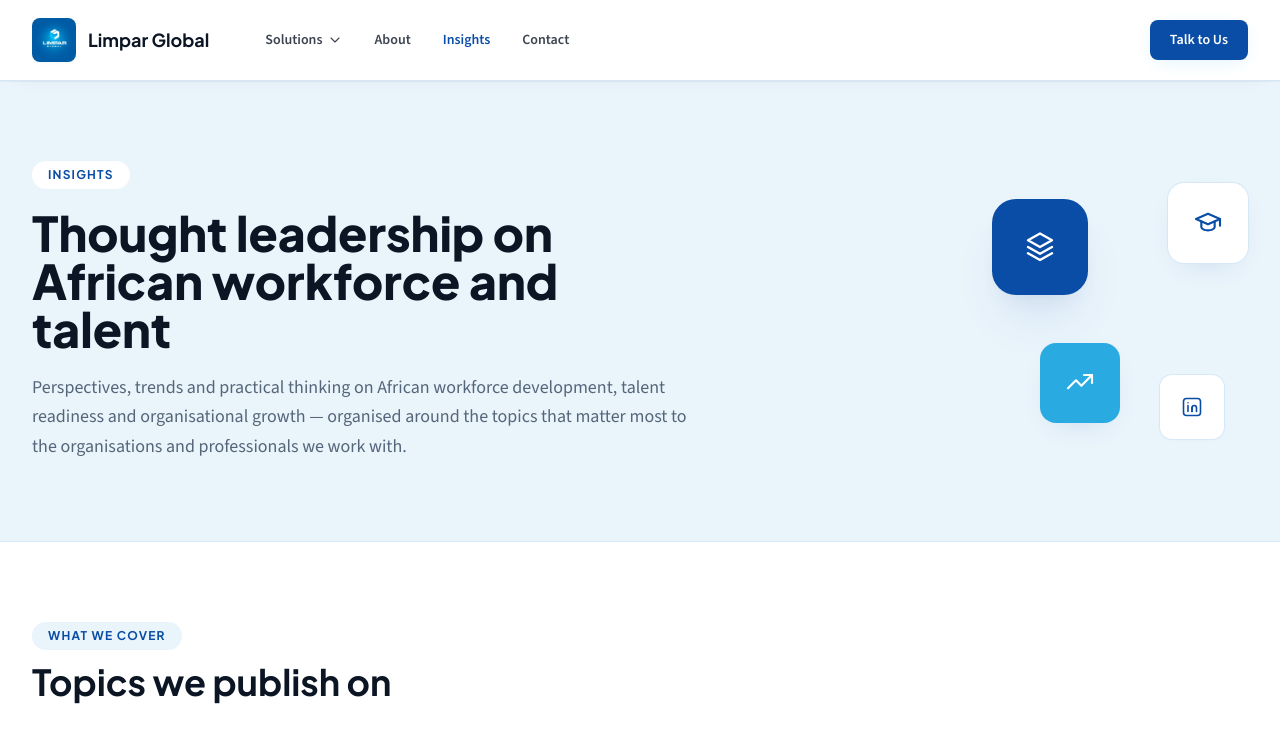
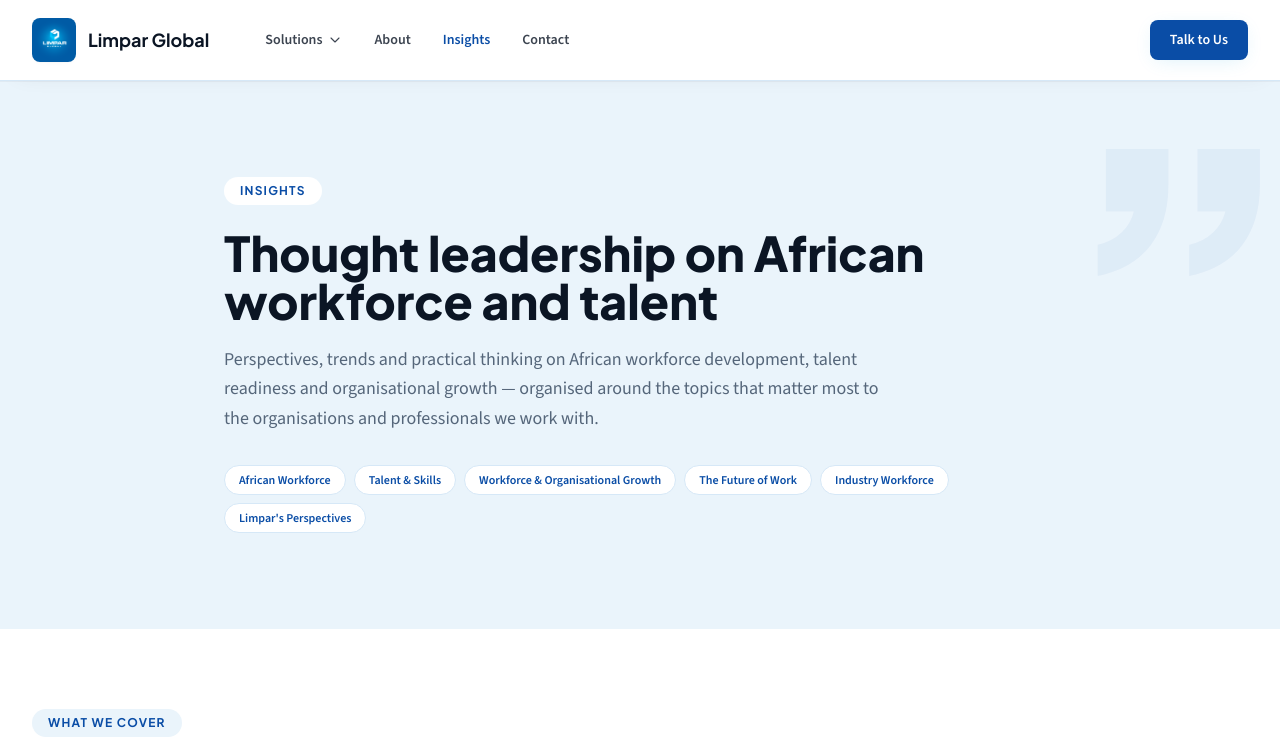
Before and after one commit to EmekaJoseph/limparglobal, a Nuxt app in the folder frontend/: page /insights in a window 1280 px wide. Shown: the top 741 px of the page. Built offline with nearby package versions, Linux system fonts and the light colour scheme.

Commit message:
update on heros

```diff
--- a/frontend/app/components/home/HeroSection.vue
+++ b/frontend/app/components/home/HeroSection.vue
@@ -7,7 +7,9 @@ import { company } from '~/data/company'
     <div class="mx-auto max-w-8xl px-4 pb-16 pt-14 sm:px-6 lg:px-8">
       <div class="flex flex-col items-center gap-14 lg:flex-row">
         <div class="flex flex-1 flex-col gap-6">
-          <span class="inline-flex self-start items-center rounded-full bg-limpar-pale px-4 py-1.5 font-heading text-xs font-bold uppercase tracking-widest text-limpar-deep">African Workforce
+          <span
+            class="inline-flex self-start items-center rounded-full bg-limpar-pale px-4 py-1.5 font-heading text-xs font-bold uppercase tracking-widest text-limpar-deep">African
+            Workforce
             &amp; Talent Partner</span>
           <h1 class="font-heading text-5xl font-extrabold leading-[1.1] text-limpar-ink sm:text-6xl">Building Africa's
             workforce for global opportunity</h1>
@@ -36,11 +38,12 @@ import { company } from '~/data/company'
           </div>
         </div>
         <div class="relative w-full flex-1">
-          <div class="aspect-[4/5] w-full overflow-hidden rounded-3xl shadow-panel">
+          <div class="aspect-[4/3] w-full overflow-hidden rounded-3xl shadow-panel">
             <img src="/images/hero-team-wide.webp" alt="A Limpar Global talent team collaborating in a modern office"
-              class="h-full w-full object-cover object-[center_28%]" width="1024" height="1024">
+              class="h-full w-full object-cover object-top" width="1024" height="1024">
           </div>
-          <div class="absolute -bottom-6 -left-6 hidden max-w-[13rem] flex-col gap-1 rounded-2xl bg-white p-5 shadow-card ring-1 ring-limpar-pale-border sm:flex">
+          <div
+            class="absolute -bottom-6 -left-6 hidden max-w-[13rem] flex-col gap-1 rounded-2xl bg-white p-5 shadow-card ring-1 ring-limpar-pale-border sm:flex">
             <span class="font-heading text-sm font-bold text-limpar-ink">{{ company.tagline }}</span>
             <span class="text-xs text-limpar-slate">{{ company.location }}</span>
           </div>
--- a/frontend/app/components/shared/HeroIconCluster.vue
+++ /dev/null
@@ -1,22 +0,0 @@
-<script setup lang="ts">
-defineProps<{
-  icons: [string, string, string, string]
-}>()
-</script>
-
-<template>
-  <div class="relative hidden h-64 w-64 shrink-0 lg:block">
-    <div class="absolute left-0 top-4 flex h-24 w-24 items-center justify-center rounded-3xl bg-limpar-deep text-white shadow-panel">
-      <AppIcon :name="icons[0]" class="h-9 w-9" />
-    </div>
-    <div class="absolute right-0 top-0 flex h-20 w-20 items-center justify-center rounded-2xl bg-white text-limpar-deep shadow-card ring-1 ring-limpar-pale-border">
-      <AppIcon :name="icons[1]" class="h-8 w-8" />
-    </div>
-    <div class="absolute bottom-4 left-12 flex h-20 w-20 items-center justify-center rounded-2xl bg-limpar-sky text-white shadow-card">
-      <AppIcon :name="icons[2]" class="h-8 w-8" />
-    </div>
-    <div class="absolute bottom-0 right-6 flex h-16 w-16 items-center justify-center rounded-xl bg-white text-limpar-deep shadow-subtle ring-1 ring-limpar-pale-border">
-      <AppIcon :name="icons[3]" class="h-6 w-6" />
-    </div>
-  </div>
-</template>
--- a/frontend/app/pages/about.vue
+++ b/frontend/app/pages/about.vue
@@ -24,7 +24,15 @@ const focusAreas = [
       description="Limpar Global is a consulting and workforce solutions firm helping organisations build the people, capabilities, systems and operational foundations they need to grow."
     >
       <template #visual>
-        <HeroIconCluster :icons="['users', 'globe', 'compass', 'target']" />
+        <div class="aspect-[4/5] w-full max-w-xs shrink-0 overflow-hidden rounded-3xl shadow-panel sm:max-w-sm lg:w-80">
+          <img
+            src="/images/about-hero.webp"
+            alt="Two Limpar Global colleagues reviewing workforce data together"
+            class="h-full w-full object-cover"
+            width="1100"
+            height="1100"
+          >
+        </div>
       </template>
     </PageHero>
 
--- a/frontend/app/pages/insights.vue
+++ b/frontend/app/pages/insights.vue
@@ -11,15 +11,19 @@ usePageSeo({
 
 <template>
   <div>
-    <PageHero
-      eyebrow="Insights"
-      title="Thought leadership on African workforce and talent"
-      description="Perspectives, trends and practical thinking on African workforce development, talent readiness and organisational growth — organised around the topics that matter most to the organisations and professionals we work with."
-    >
-      <template #visual>
-        <HeroIconCluster :icons="['layers', 'academic-cap', 'trending-up', 'linkedin']" />
-      </template>
-    </PageHero>
+    <section class="relative overflow-hidden bg-limpar-pale">
+      <span aria-hidden="true" class="pointer-events-none absolute top-0 right-0 select-none font-heading text-[26rem] font-black leading-none text-limpar-deep/[0.05] sm:-right-6">&rdquo;</span>
+      <div class="relative mx-auto max-w-4xl px-4 py-24 sm:px-6 lg:px-8">
+        <span class="inline-flex items-center rounded-full bg-white px-4 py-1.5 font-heading text-xs font-bold uppercase tracking-widest text-limpar-deep">Insights</span>
+        <h1 class="mt-6 font-heading text-4xl font-extrabold leading-tight text-limpar-ink sm:text-5xl">Thought leadership on African workforce and talent</h1>
+        <p class="mt-5 max-w-2xl text-lg leading-relaxed text-limpar-slate">Perspectives, trends and practical thinking on African workforce development, talent readiness and organisational growth — organised around the topics that matter most to the organisations and professionals we work with.</p>
+        <div class="mt-8 flex flex-wrap gap-2">
+          <span v-for="category in insightCategories" :key="category.title" class="rounded-full border border-limpar-pale-border bg-white px-3.5 py-1.5 text-xs font-semibold text-limpar-deep">
+            {{ category.title }}
+          </span>
+        </div>
+      </div>
+    </section>
 
     <section class="bg-white">
       <div class="mx-auto max-w-8xl px-4 py-20 sm:px-6 lg:px-8">
--- a/frontend/app/pages/organisational-solutions.vue
+++ b/frontend/app/pages/organisational-solutions.vue
@@ -47,11 +47,11 @@ usePageSeo({
             <h2 class="font-heading text-3xl font-bold text-limpar-ink sm:text-4xl">From understanding to measurable results</h2>
             <p class="max-w-2xl text-base leading-relaxed text-limpar-slate">We start by understanding the organisation's actual challenge, identify the capability or structural gaps affecting performance, and develop practical solutions that can be implemented and measured.</p>
           </div>
-          <div class="order-first aspect-[4/5] w-full overflow-hidden rounded-3xl shadow-panel lg:order-last">
+          <div class="order-first aspect-[4/3] w-full overflow-hidden rounded-3xl shadow-panel lg:order-last">
             <img
               src="/images/hero-team-wide.webp"
               alt="A Limpar Global team working through an organisational development plan together"
-              class="h-full w-full object-cover object-[center_20%]"
+              class="h-full w-full object-cover object-top"
               width="1024"
               height="1024"
             >
```
Also changed, not shown: frontend/public/images/about-hero.webp (added).
